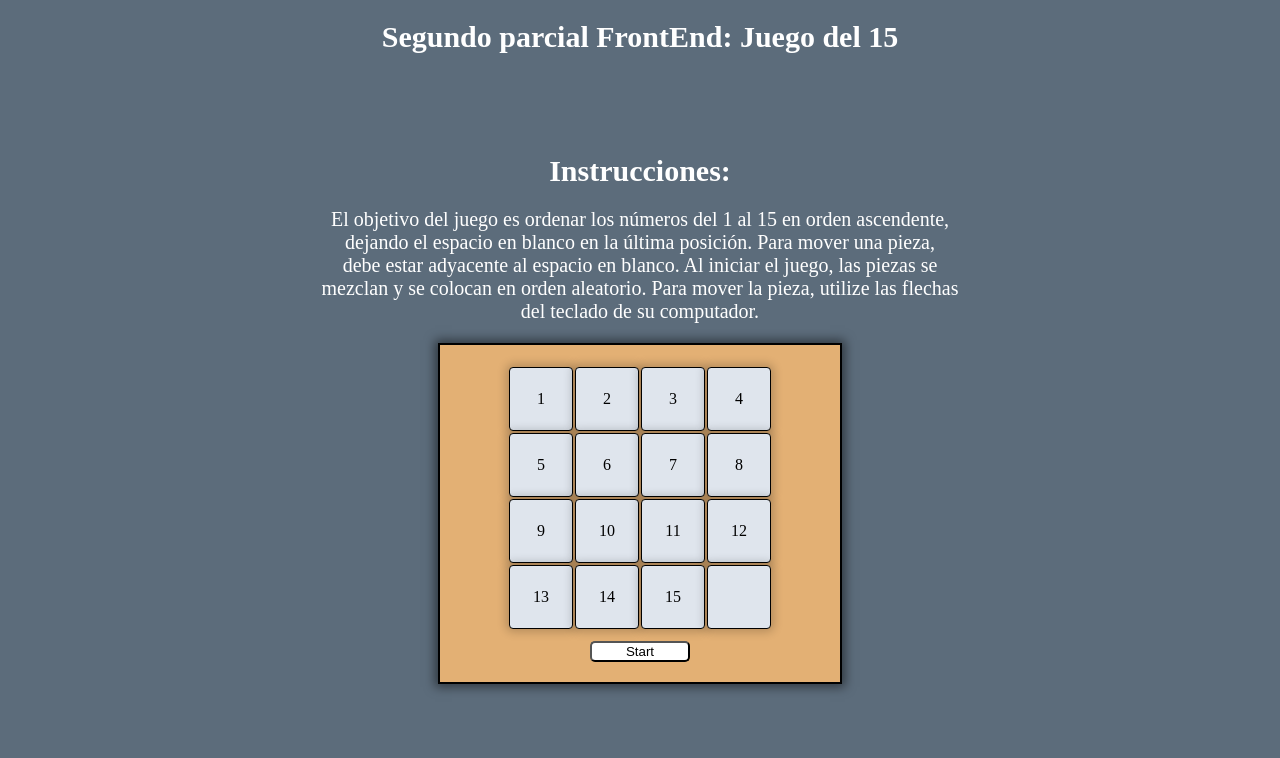
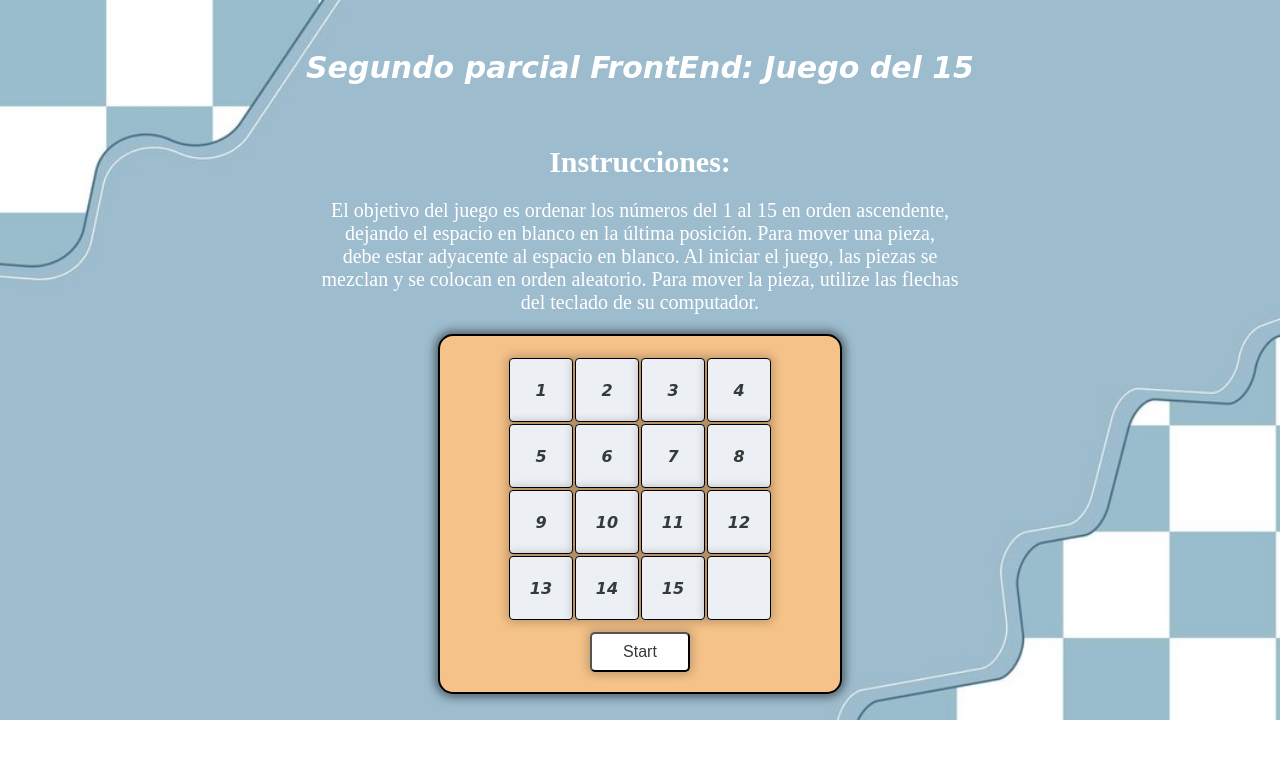
Before and after one commit to sthephanyr15/Parcial2Front, a website built with Vite: page index.html in a window 1280 px wide. Built offline with nearby package versions, Linux system fonts and the light colour scheme.

Commit message:
finished

```diff
--- a/index.js
+++ b/index.js
@@ -95,7 +95,7 @@ document.addEventListener('keydown', function (event) {
       break;
   }
   draw();
-  if(gameOver()){
+  if(gameOver() && gameStarted){
     setTimeout(function(){
       alert("You won,congrats!");
     }, 1000);
--- a/style.css
+++ b/style.css
@@ -5,11 +5,12 @@
   flex-direction: column;
   border: 2px solid #000;
   padding: 20px 0;
+  border-radius: 15px;
   max-width: 400px;
   margin: 0 auto;
   box-shadow: 0px 0px 10px 3px rgba(0, 0, 0, 0.5);
   background-color:
-  #e3b074;
+  #f5c389;
 }
 #titulo, #subtitulo,#instrucciones{
   display: flex;
@@ -20,8 +21,10 @@
   margin-bottom: 20px;
 }
 #titulo{
-  margin-top: 20px;
-  margin-bottom: 100px;
+  margin-top: 50px;
+  font: oblique bold 120% cursive;
+  font-size: 30px;
+  margin-bottom: 60px;
 }
 #instrucciones{
   font-size: 20px;
@@ -31,11 +34,15 @@
   margin-bottom: 20px;
 }
 #fondo{
-  background-color: #5c6c7b;
+  background-image: url('back.jpg');
+  background-size: cover;
+  background-repeat: no-repeat;
 }
 .cell{
   width: 60px;
-  background-color: #dfe5ed;
+  background-color: #eceff3;
+  font: oblique bold 100% cursive;
+  color:#343a38;
   box-shadow: 0px 0px 10px 3px rgba(0, 0, 0, 0.2);
   height: 60px;
   border: 1px solid black;
@@ -43,8 +50,12 @@
   text-align: center;
 }
 #start{
-  background-color: white;
+  background-color: rgb(255, 255, 255);
+  box-shadow: 0px 0px 10px 3px rgba(0, 0, 0, 0.2);
+  color:#343a38;
   margin-top: 10px;
   border-radius: 5px;
   width: 100px;
+  height: 40px;
+  font: 1em sans-serif;
 }
```
Also changed, not shown: back.jpg (added).
